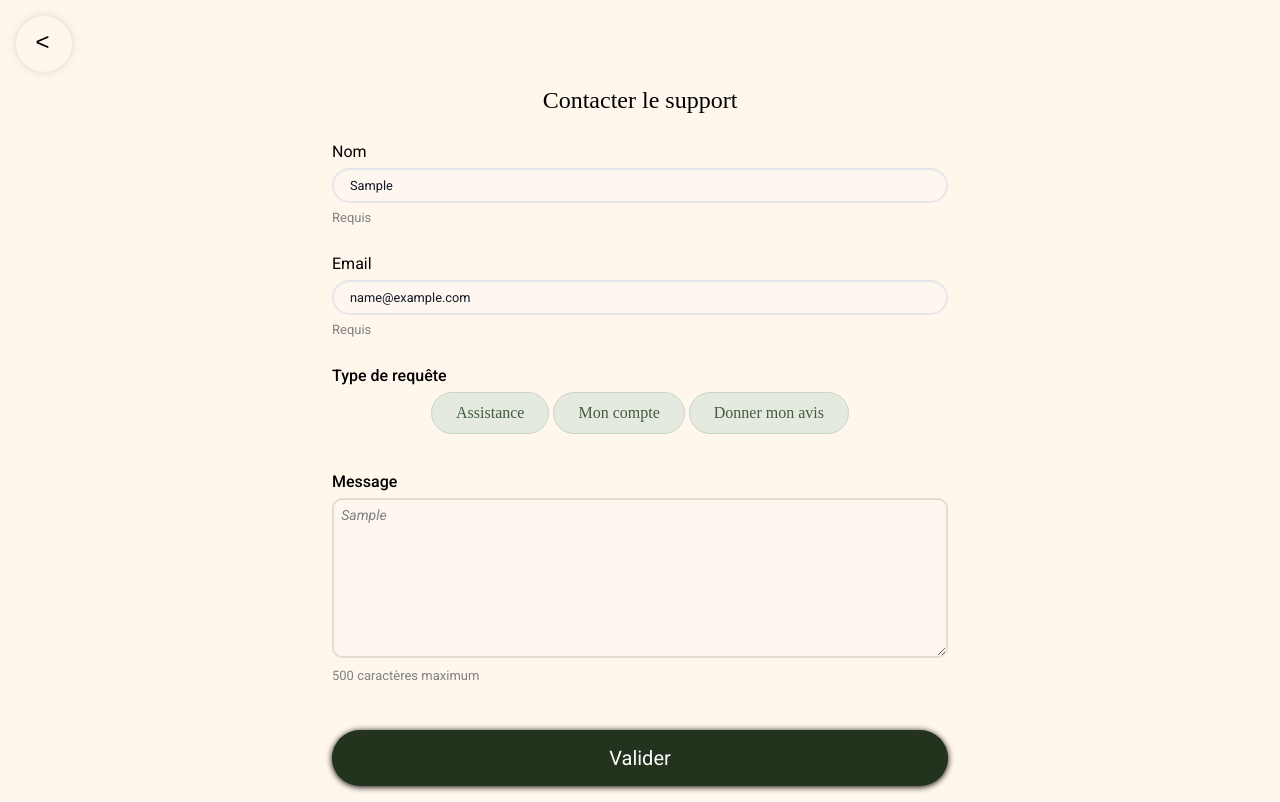
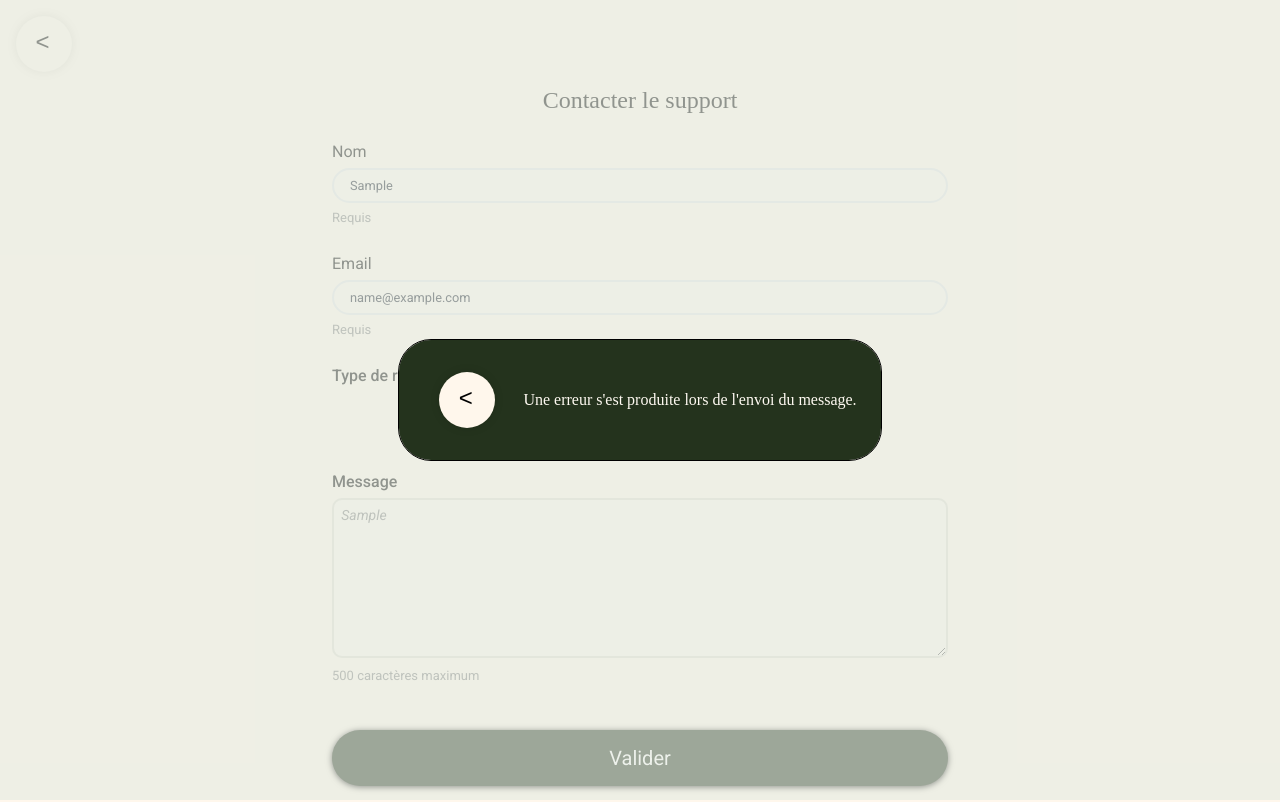
Before and after one commit to WildCodeSchool-2024-02/toulouse-geocode, a React (Vite) app in the folder client/: page /contact in a window 1280 px wide. Both pictures are taken after typing "Sample", "name@example.com", "Sample" into the empty fields and a click on the input "Valider". Built offline with nearby package versions, Linux system fonts and the light colour scheme; no server answers; a web font is replaced by a local one.

Commit message:
fix: add confirmation and error  message and redirect on closing the modal

```diff
--- a/client/src/components/Modal.jsx
+++ b/client/src/components/Modal.jsx
@@ -3,7 +3,7 @@ import "./Modal.scss";
 import PropTypes from "prop-types";
 import BackButton from "./BackButton";
 
-function Modal({ isOpen, onClose }) {
+function Modal({ isOpen, onClose, message }) {
   const handleKeyDown = (event) => {
     if (event.key === "Escape") {
       onClose();
@@ -20,7 +20,7 @@ function Modal({ isOpen, onClose }) {
     >
       <div className="modal-content">
         <BackButton />
-        <p>Votre message a été envoyé avec succès !</p>
+        <p>{message}</p>
       </div>
     </Link>
   ) : null;
@@ -28,6 +28,7 @@ function Modal({ isOpen, onClose }) {
 Modal.propTypes = {
   isOpen: PropTypes.bool.isRequired,
   onClose: PropTypes.func.isRequired,
+  message: PropTypes.string.isRequired
 };
 
 export default Modal;
--- a/client/src/pages/ContactForm.jsx
+++ b/client/src/pages/ContactForm.jsx
@@ -93,7 +93,15 @@ function ContactForm() {
           />
         </Form>
       </div>
-      <Modal isOpen={!!actionResponse} onClose={closeModal} />
+      <Modal
+        isOpen={!!actionResponse}
+        onClose={closeModal}
+        message={
+          actionResponse?.error
+            ? "Une erreur s'est produite lors de l'envoi du message."
+            : "Votre message a été envoyé avec succès."
+        }
+      />
     </>
   );
 }
@@ -122,11 +130,11 @@ export async function postMessageToAdmin({ request }) {
     const responseBody = await response.json();
 
     if (response.ok) {
-      // setShowModal(true);
       return responseBody;
     }
   } catch (e) {
     console.error(e.message);
+    return { error: true };
   }
   return null;
 }
```
